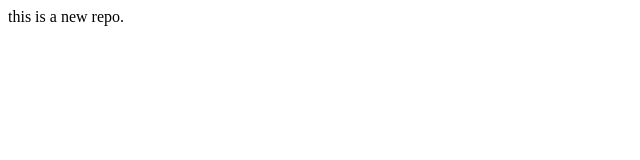
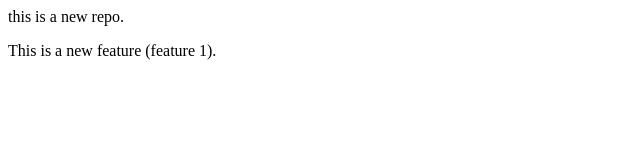
Before and after one commit to rajeevsubedi/LocalRepo, a plain HTML site: page index.html in a window 1280 px wide. Shown: the whole page, without its empty margins (0-640 px from the left). Drawn offline with Linux system fonts and the light colour scheme.

Commit message:
add new feature to f1 branch

```diff
--- a/index.html
+++ b/index.html
@@ -1 +1,2 @@
 <p> this is a new repo.</p>
+<p></p>This is a new feature (feature 1).</p>
```
